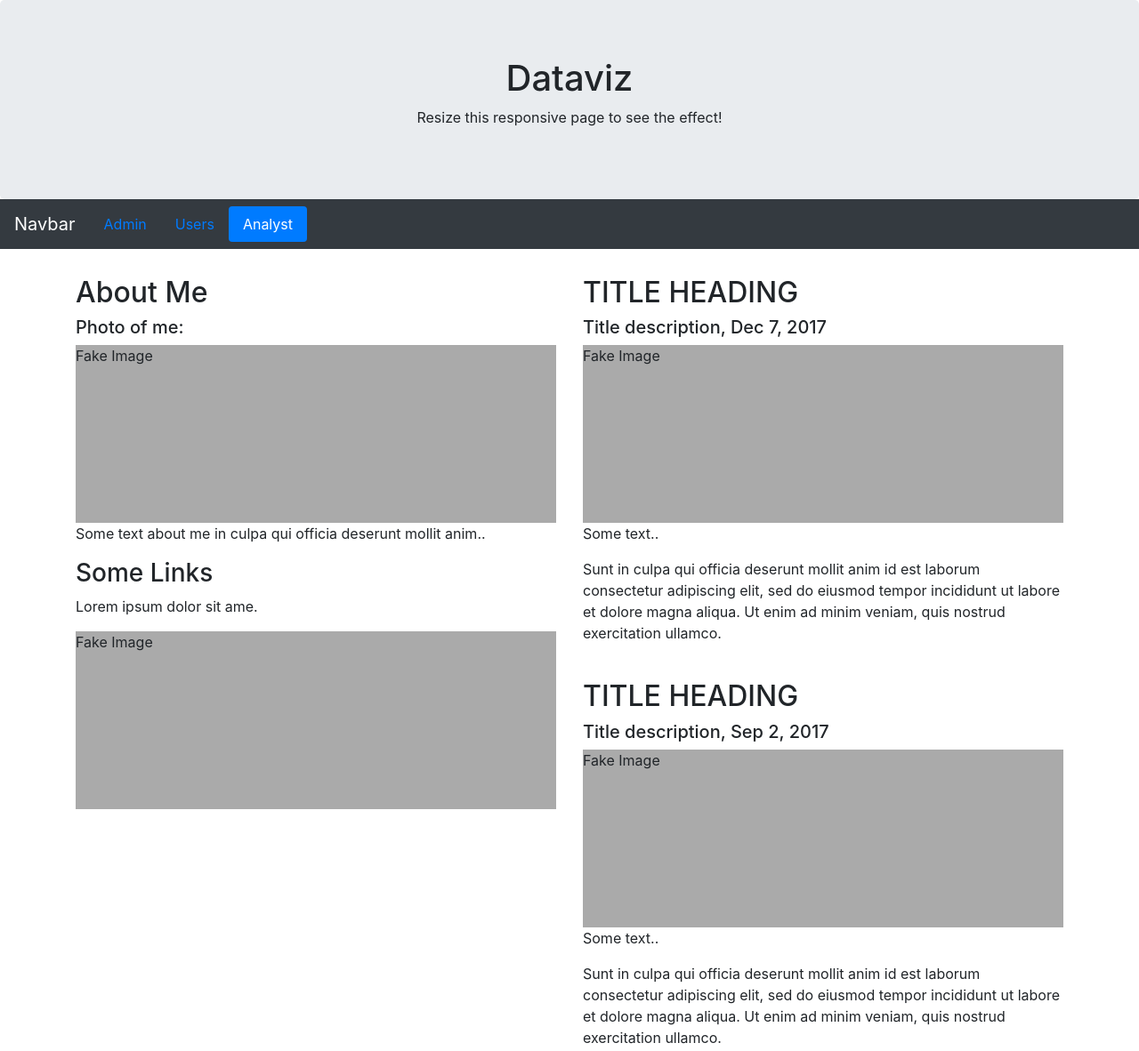
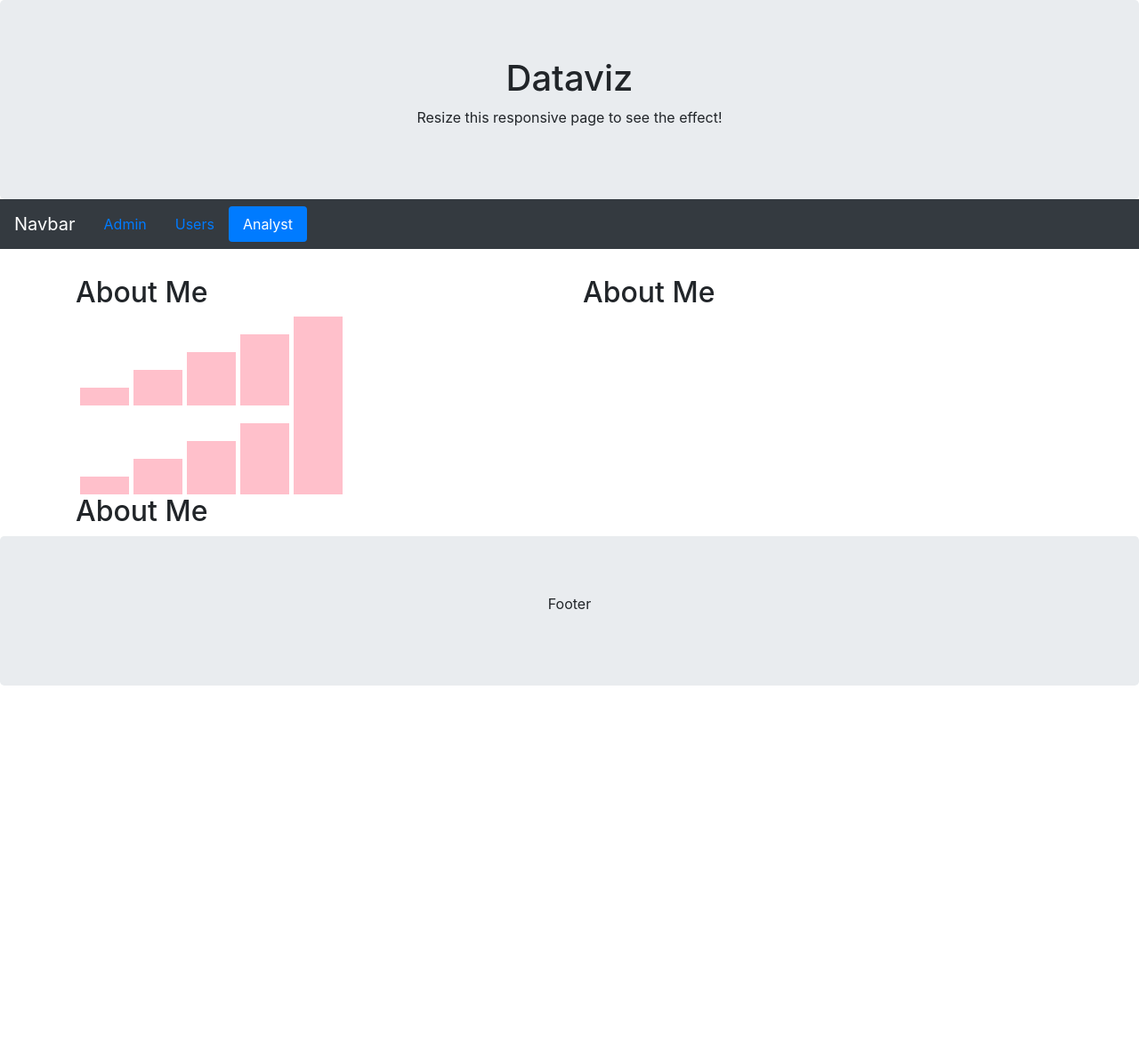
Before and after one commit to Raiyol/CloudAppDev, a plain HTML site: page front/analyst.html in a window 1280 px wide. Shown: the top 1182 px of the page at 89% size. After the commit the page ends 800 px from the top, so only its background shows below. Drawn offline with nearby package versions, Linux system fonts and the light colour scheme.

Commit message:
Update analyst.html

```diff
--- a/front/analyst.html
+++ b/front/analyst.html
@@ -7,8 +7,8 @@
   <link rel="stylesheet" href="https://maxcdn.bootstrapcdn.com/bootstrap/4.5.2/css/bootstrap.min.css">
   <script src="https://ajax.googleapis.com/ajax/libs/jquery/3.5.1/jquery.min.js"></script>
   <script src="https://cdnjs.cloudflare.com/ajax/libs/popper.js/1.16.0/umd/popper.min.js"></script>
-  <script src="https://maxcdn.bootstrapcdn.com/bootstrap/4.5.2/js/bootstrap.min.js"></script>
-  <script src="https://d3js.org/d3.v6.min.js"></script>
+  <script type="text/javascript" src="https://cdnjs.cloudflare.com/ajax/libs/d3/4.1.1/d3.js"></script>
+  <script src="https://d3js.org/d3-scale-chromatic.v1.min.js"></script>
   <style>
   .fakeimg {
     height: 200px;
@@ -17,7 +17,6 @@
   </style>
 </head>
 <body>
-
 <div class="jumbotron text-center" style="margin-bottom:0">
   <h1>Dataviz</h1>
   <p>Resize this responsive page to see the effect!</p>
@@ -46,32 +45,25 @@
 
 <div class="container" style="margin-top:30px">
   <div class="row">
-    <div class="col-sm-6">
-      <h2>About Me</h2>
-      <h5>Photo of me:</h5>
-      <div class="fakeimg">Fake Image</div>
-      <p>Some text about me in culpa qui officia deserunt mollit anim..</p>
-      <h3>Some Links</h3>
-      <p>Lorem ipsum dolor sit ame.</p>
-      <div class="fakeimg">Fake Image</div>
-      <hr class="d-sm-none">
-    </div>
-    <div class="col-sm-6">
-      <h2>TITLE HEADING</h2>
-      <h5>Title description, Dec 7, 2017</h5>
-      <div class="fakeimg">Fake Image</div>
-      <p>Some text..</p>
-      <p>Sunt in culpa qui officia deserunt mollit anim id est laborum consectetur adipiscing elit, sed do eiusmod tempor incididunt ut labore et dolore magna aliqua. Ut enim ad minim veniam, quis nostrud exercitation ullamco.</p>
-      <br>
-      <h2>TITLE HEADING</h2>
-      <h5>Title description, Sep 2, 2017</h5>
-      <div class="fakeimg">Fake Image</div>
-      <p>Some text..</p>
-      <p>Sunt in culpa qui officia deserunt mollit anim id est laborum consectetur adipiscing elit, sed do eiusmod tempor incididunt ut labore et dolore magna aliqua. Ut enim ad minim veniam, quis nostrud exercitation ullamco.</p>
-    </div>
+      <div class="col-sm-6">
+       <div id="my-chart">
+          <h2>About Me</h2>
+          <script type="text/javascript" src="chart.js"></script>
+       </div>
+       <div id="my-chart3">
+        <h2>About Me</h2>
+        <script type="text/javascript" src="chart.js"></script>
+     </div>
+      </div>
+      <div class="col-sm-6">
+        <div id="my-chart2">
+          <h2>About Me</h2>
+          <script type="text/javascript" src="chart2.js"></script>
+        </div>
+      </div>
+
   </div>
 </div>
-
 <div class="jumbotron text-center" style="margin-bottom:0">
   <p>Footer</p>
 </div>
```
